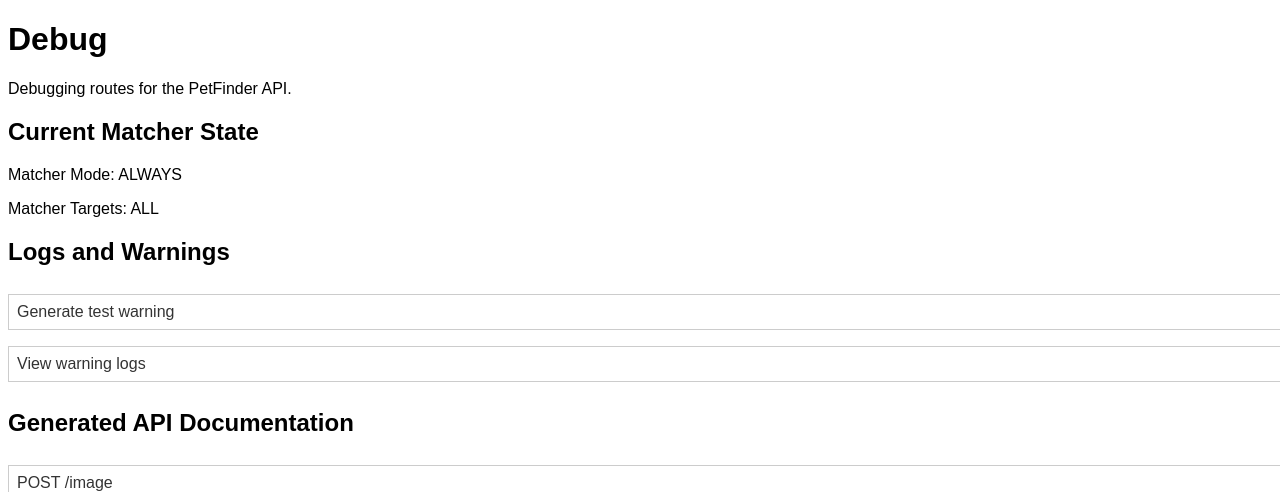
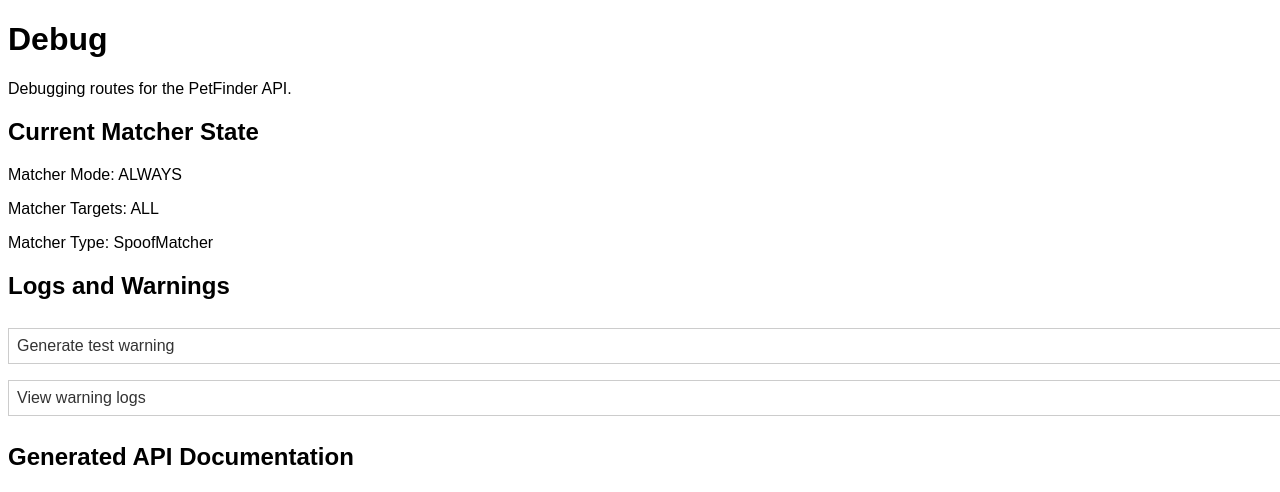
Before and after one commit to CHSTROKIN/IdentPet-Server, a Flask app: page /debug in a window 1280 px wide. Shown: the top 492 px of the page. Run offline with Flask 3, Linux system fonts and the light colour scheme; parts of the project's set-up code (start-up, migrations or seed data) failed here and were passed over.

Commit message:
feat: changed alert to be less certain.

```diff
--- a/main.py
+++ b/main.py
@@ -84,7 +84,7 @@
         # log("sighting","POST", [f"match.push_token is {match.push_token}"])
         if match.push_token is not None:
             send_push_message(match.push_token, "Sighting Alert",
-                              "Your pet has been sighted! Check the app for more details.",
+                              f"Your pet {match.name} may have been sighted! Check the app for more details.",
                               {"pet_id": match.pet_id})
 
 
@@ -274,6 +274,7 @@
 @app.route("/debug", methods=["GET"])
 def debug():
     return render_template("debug.html.j2",
+                           matcher=matcher.__class__.__name__,
                            mode=matcher.match_mode.name,
                            target=matcher.target_mode.name)
 
--- a/matcher.py
+++ b/matcher.py
@@ -90,11 +90,15 @@
     def vecToTensor(self, vec:str):
         np_vec = np.fromstring(base64.b64decode(vec), dtype=np.float32).reshape(DIMENSION)
         return self.normalize(torch.tensor(np_vec)).unsqueeze(0) #(1, 512)
+
     def normalize(self, vec: torch.Tensor):
         return vec / torch.norm(vec, p=2)
+
     def match(self, sighting: SightingDocument, alerts: list[AlertDocument]) -> list[AlertDocument]:
+        log("AI Matcher", "(function)", ["AI matcher has been called!"])
         topK = 1
         if(len(alerts) == 0):
+            log("AI Matcher", "(function)", ["No alerts to match - exiting!"])
             return []
         similarity_alerts = [(alert, self.cos(self.vecToTensor(alert.to_dict()["embedding"]), self.vecToTensor(sighting.to_dict()["embedding"]))) for alert in alerts]
         similarity_alerts = [(alert, similarity * (self.disFactor)/(self.distance(sighting, alert))) for alert, similarity in similarity_alerts]
--- a/templates/debug.html.j2
+++ b/templates/debug.html.j2
@@ -10,6 +10,7 @@
         <h2>Current Matcher State</h2>
         <p>Matcher Mode: {{ mode }}</p>
         <p>Matcher Targets: {{ target }}</p>
+        <p>Matcher Type: {{ matcher }}</p>
         <h2>Logs and Warnings</h2>
         <ul>
             <li><a href="/debug/warning">Generate test warning</a></li>
```
